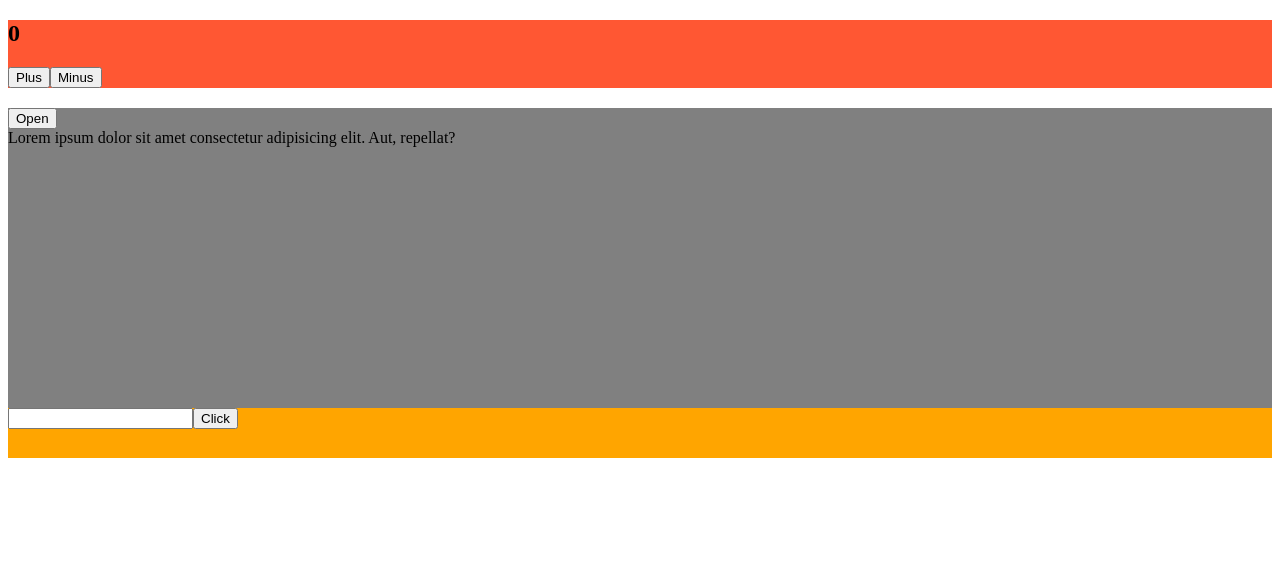
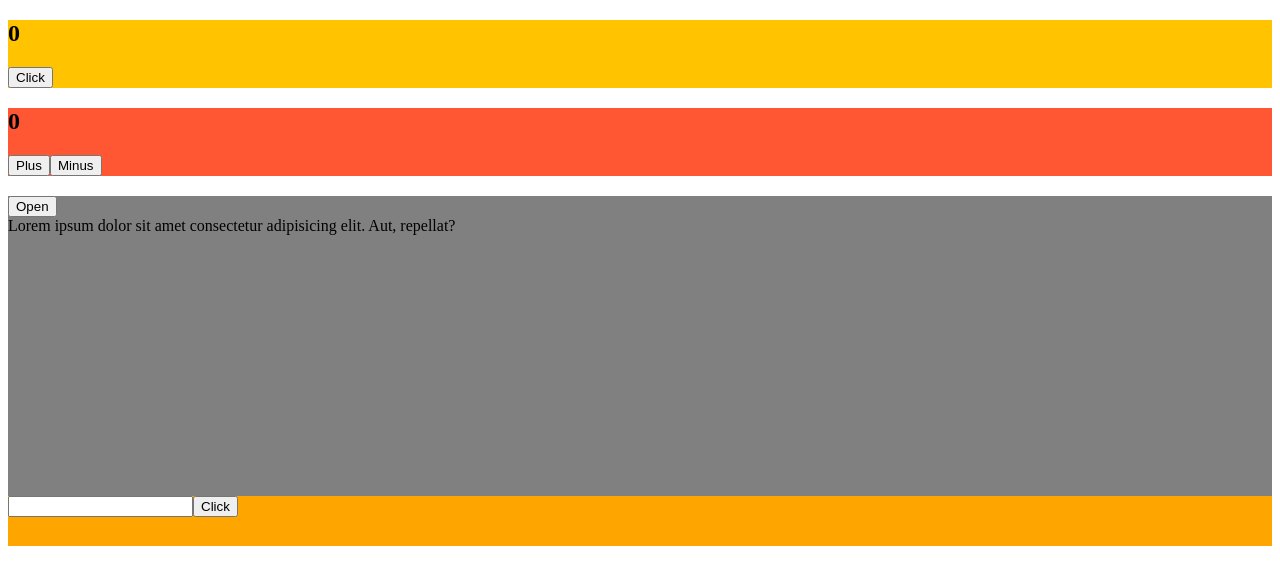
Before and after one commit to mnosumon/hook-practice, a React (Vite) app: page / in a window 1280 px wide. Shown: the top 584 px of the page. Built offline with nearby package versions, Linux system fonts and the light colour scheme.

Commit message:
useEffect Hook practice Without Dependancy

```diff
--- a/src/App.jsx
+++ b/src/App.jsx
@@ -1,10 +1,12 @@
 import React from 'react'
 import DropDown from './page/DropDown'
 import UseReducersHook from './page/UseReducersHook'
+import UseEffectHook from './page/UseEffectHook'
 
 const App = () => {
   return (
     <>
+      <UseEffectHook/>
       <UseReducersHook/>
       <DropDown/>
     </>
--- /dev/null
+++ b/src/page/UseEffectHook.jsx
@@ -0,0 +1,18 @@
+import React, { useEffect, useState } from 'react'
+
+const UseEffectHook = () => {
+    let [count, setCount] = useState(0)
+    useEffect(()=>{
+        document.title = count
+    },)
+  return (
+    <>
+        <section style={{margin:"20px 0", backgroundColor: "#FFC300"}}>
+            <h2>{count}</h2>
+            <button onClick={(e)=>setCount(count+1)}>Click</button>
+        </section>
+    </>
+  )
+}
+
+export default UseEffectHook
--- a/src/page/UseReducersHook.jsx
+++ b/src/page/UseReducersHook.jsx
@@ -55,7 +55,7 @@ const UseReducersHook = () => {
   // }
   return (
     <>
-      <div style={{marginBottom: "20px", backgroundColor: "#FF5733"}}>
+      <div style={{marginBottom: "20px", marginTop: "20px", backgroundColor: "#FF5733"}}>
         <h2>{state.count}</h2>
         <button onClick={()=>dispatch({type: "plus"})}>Plus</button>
         <button onClick={()=>dispatch({type: "minus"})}>Minus</button>
```
